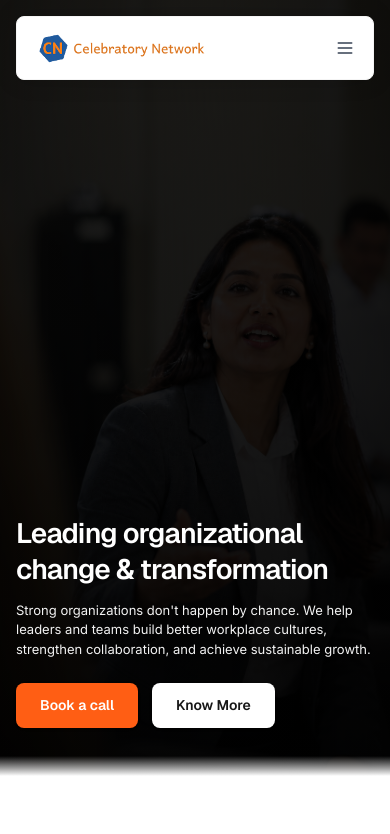
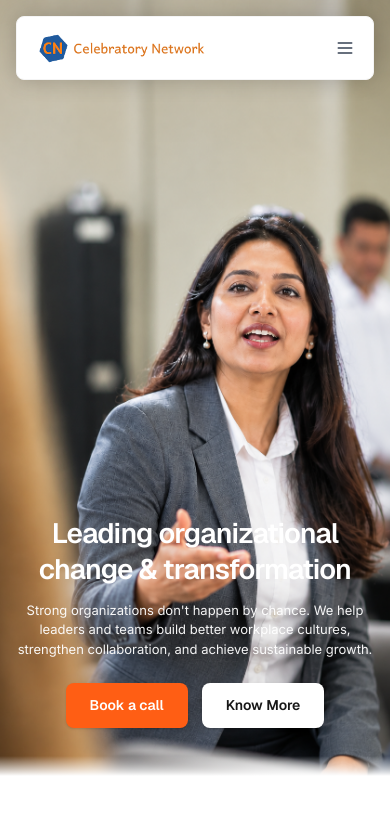
Before and after one commit to chaitanyaeparivartan-sketch/Celebratory-Network, a Next.js app: page / in a window 390 px wide. Shown: the top 834 px of the page. Built offline with nearby package versions, Linux system fonts and the light colour scheme; a web font is replaced by a local one.

Commit message:
Remove dark shade on mobile Hero and horizontally center content

```diff
--- a/app/components/Home/Hero.jsx
+++ b/app/components/Home/Hero.jsx
@@ -65,8 +65,6 @@ export default function Hero() {
           sizes="100vw"
           className="object-cover object-center"
         />
-        {/* Mobile Gradient Overlay for text contrast */}
-        <div className="absolute inset-0 bg-gradient-to-t from-black/85 via-black/40 to-black/20" />
       </div>
 
       {/* Desktop Background Videos with Smooth Cross-fade */}
@@ -96,9 +94,9 @@ export default function Hero() {
         ))}
       </div>
 
-      {/* Left Dark Shade */}
+      {/* Left Dark Shade (Desktop only) */}
       <div
-        className="absolute top-1/2 left-[-90px] -mt-[645px] pointer-events-none z-20"
+        className="hidden md:block absolute top-1/2 left-[-90px] -mt-[645px] pointer-events-none z-20"
         style={{
           width: "1109px",
           height: "1290px",
@@ -110,9 +108,9 @@ export default function Hero() {
         }}
       />
 
-      {/* Right Dark Shade */}
+      {/* Right Dark Shade (Desktop only) */}
       <div
-        className="absolute top-1/2 right-[-90px] -mt-[645px] pointer-events-none z-20"
+        className="hidden md:block absolute top-1/2 right-[-90px] -mt-[645px] pointer-events-none z-20"
         style={{
           width: "1109px",
           height: "1290px",
@@ -135,24 +133,24 @@ export default function Hero() {
 
       {/* Hero Content Layer */}
       <div className="relative z-30 w-full max-w-[1783px] mx-auto px-4 sm:px-6 lg:px-12 pb-12 sm:pb-16 pt-28">
-        <div className="flex flex-col lg:flex-row items-start lg:items-end justify-between gap-8 lg:gap-12">
+        <div className="flex flex-col lg:flex-row items-center md:items-start lg:items-end justify-between gap-8 lg:gap-12">
           {/* Left Column: Heading, Subtitle & Buttons */}
-          <div className="w-full max-w-[720px] text-left">
+          <div className="w-full max-w-[720px] text-center md:text-left mx-auto md:mx-0 flex flex-col items-center md:items-start">
             {/* Title */}
-            <h1 className="font-ppmori text-[clamp(28px,3.8vw,52px)] font-semibold text-white tracking-[-0.8px] leading-[36px] sm:leading-[42px] md:leading-[48px]">
+            <h1 className="font-ppmori text-[clamp(28px,3.8vw,52px)] font-semibold text-white tracking-[-0.8px] leading-[36px] sm:leading-[42px] md:leading-[48px] text-center md:text-left">
               <span className="block sm:whitespace-nowrap">Leading organizational</span>
               <span className="block sm:whitespace-nowrap">change &amp; transformation</span>
             </h1>
 
             {/* Description */}
-            <p className="mt-3.5 sm:mt-4 text-white/95 font-inter font-normal text-[13px] sm:text-[14px] md:text-[15px] lg:text-[16px] leading-[1.5] max-w-[500px]">
+            <p className="mt-3.5 sm:mt-4 text-white/95 font-inter font-normal text-[13px] sm:text-[14px] md:text-[15px] lg:text-[16px] leading-[1.5] max-w-[500px] text-center md:text-left mx-auto md:mx-0">
               Strong organizations don&apos;t happen by chance. We help leaders and
               teams build better workplace cultures, strengthen collaboration,
               and achieve sustainable growth.
             </p>
 
             {/* CTA Buttons */}
-            <div className="mt-6 sm:mt-7 flex items-center gap-3.5 sm:gap-4">
+            <div className="mt-6 sm:mt-7 flex items-center justify-center md:justify-start gap-3.5 sm:gap-4 w-full md:w-auto">
               <Link
                 href="/contact"
                 className="inline-flex items-center justify-center px-6 sm:px-7 py-3 rounded-[8px] bg-[#FF5E14] text-white font-ppmori text-[14px] sm:text-[15px] font-semibold shadow-sm hover:bg-[#e0500d] active:scale-[0.98] transition-all cursor-pointer"
```
